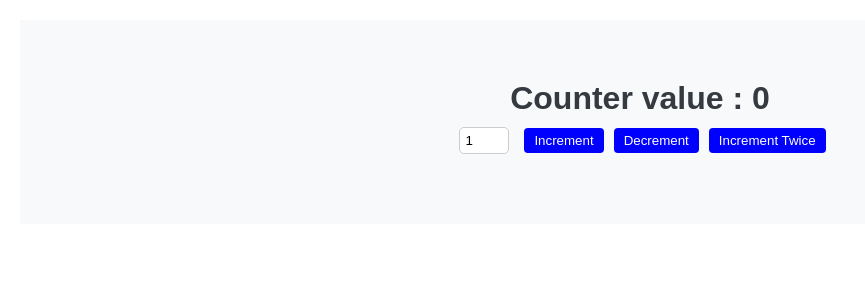
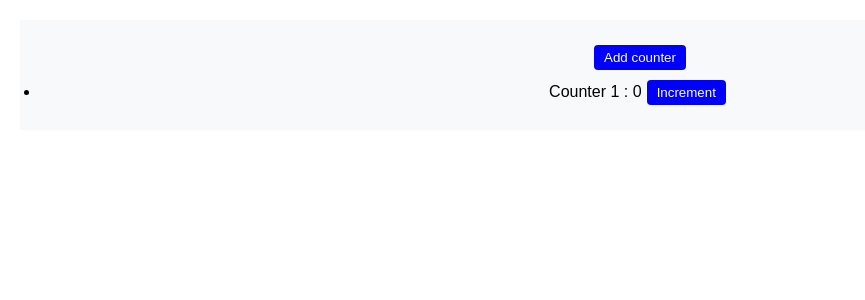
Before and after one commit to than53/react-practice, a React (Vite) app: page / in a window 1280 px wide. Shown: the top 300 px of the page, without its empty margins (0-865 px from the left). Built offline with nearby package versions, Linux system fonts and the light colour scheme.

Commit message:
Practice for use State array

```diff
--- a/src/App.css
+++ b/src/App.css
@@ -69,3 +69,11 @@ footer {
   color: white;
   text-align: center;
 }
+
+.app-container {
+  font-family: Arial, Helvetica, sans-serif;
+  text-align: center;
+  padding: 20px;
+  background-color: #f8f9fa;
+  margin: 20px;
+}
--- a/src/App.jsx
+++ b/src/App.jsx
@@ -2,6 +2,7 @@ import React from "react";
 import "./App.css";
 import ProfileCard from "./components/react-practice-props/ProfileCard";
 import UseStatePractice from "./components/react-practice-hooks/UseStatePractice";
+import UseStateArray from "./components/react-practice-hooks/UseStateArray";
 
 
 const App = () => {
@@ -39,7 +40,8 @@ const App = () => {
       />
       <ProfileCard {...johnProfile}
       /> */}
-      <UseStatePractice></UseStatePractice>
+      {/* <UseStatePractice></UseStatePractice> */}
+      <UseStateArray></UseStateArray>
     </div>
   );
 };
--- /dev/null
+++ b/src/components/react-practice-hooks/UseStateArray.jsx
@@ -0,0 +1,34 @@
+import React from "react";
+import { useState } from "react";
+import "../react-practice-hooks/Usestate.css";
+
+function UseStateArray() {
+  const [counters, setCounters] = useState([{ id: 1, value: 0 }]);
+
+  const addCounter = () => {
+    setCounters([...counters, { id: counters.length + 1, value: 0 }]);
+  };
+
+  const incrementCounter = (id) => {
+    setCounters(counters.map(c =>
+         c.id === id ? {...c, value: c.value +1}:c)
+  );
+
+  };
+
+  return (
+    <>
+      <button onClick={addCounter}>Add counter</button>
+      <ul>
+        {counters.map((counter) => (
+          <li key={counter.id}>
+            Counter {counter.id} : {counter.value}
+            <button onClick={()=>incrementCounter(parseInt(counter.id))}>Increment</button>
+          </li>
+        ))}
+      </ul>
+    </>
+  );
+}
+
+export default UseStateArray;
```
